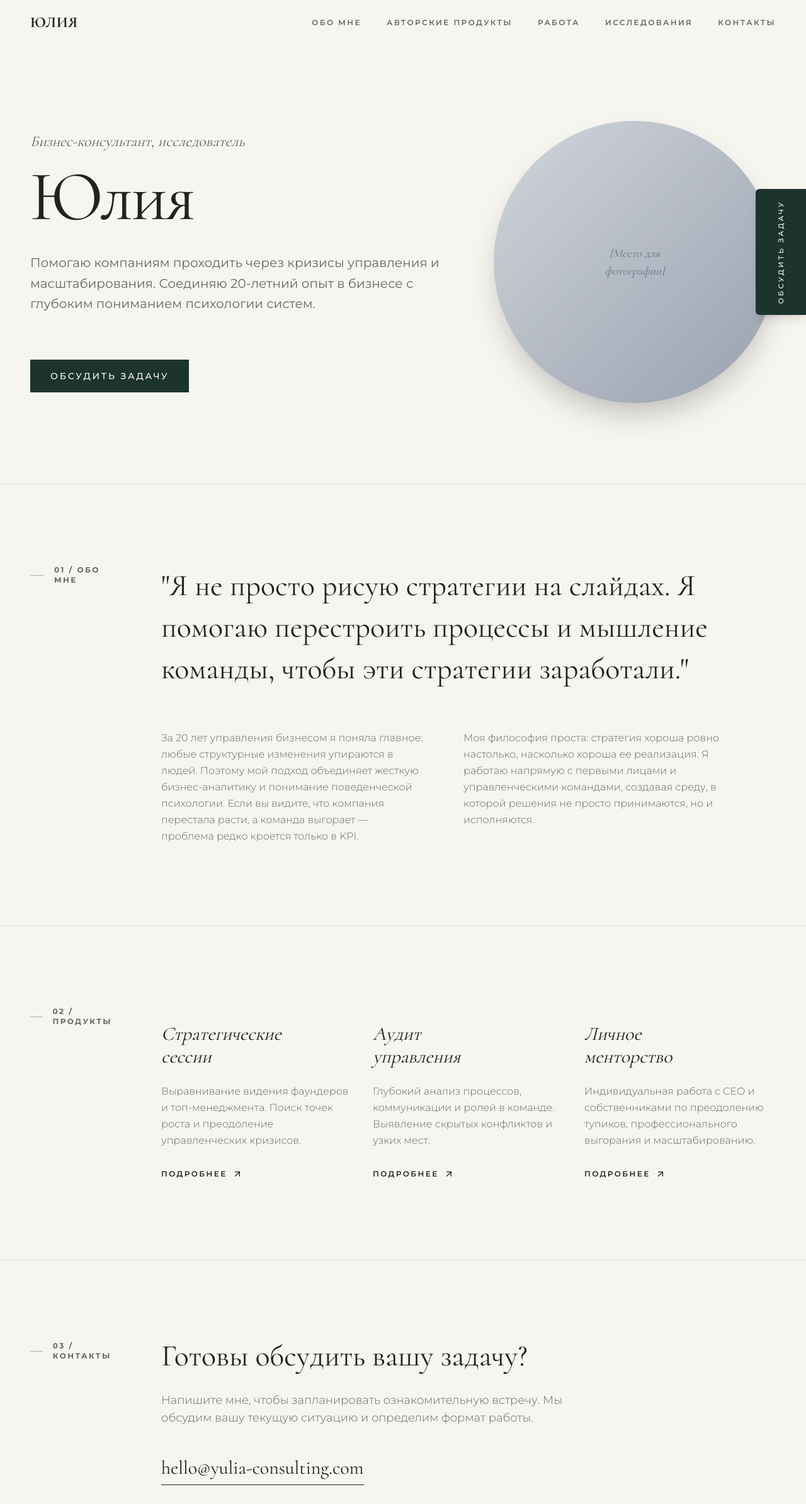
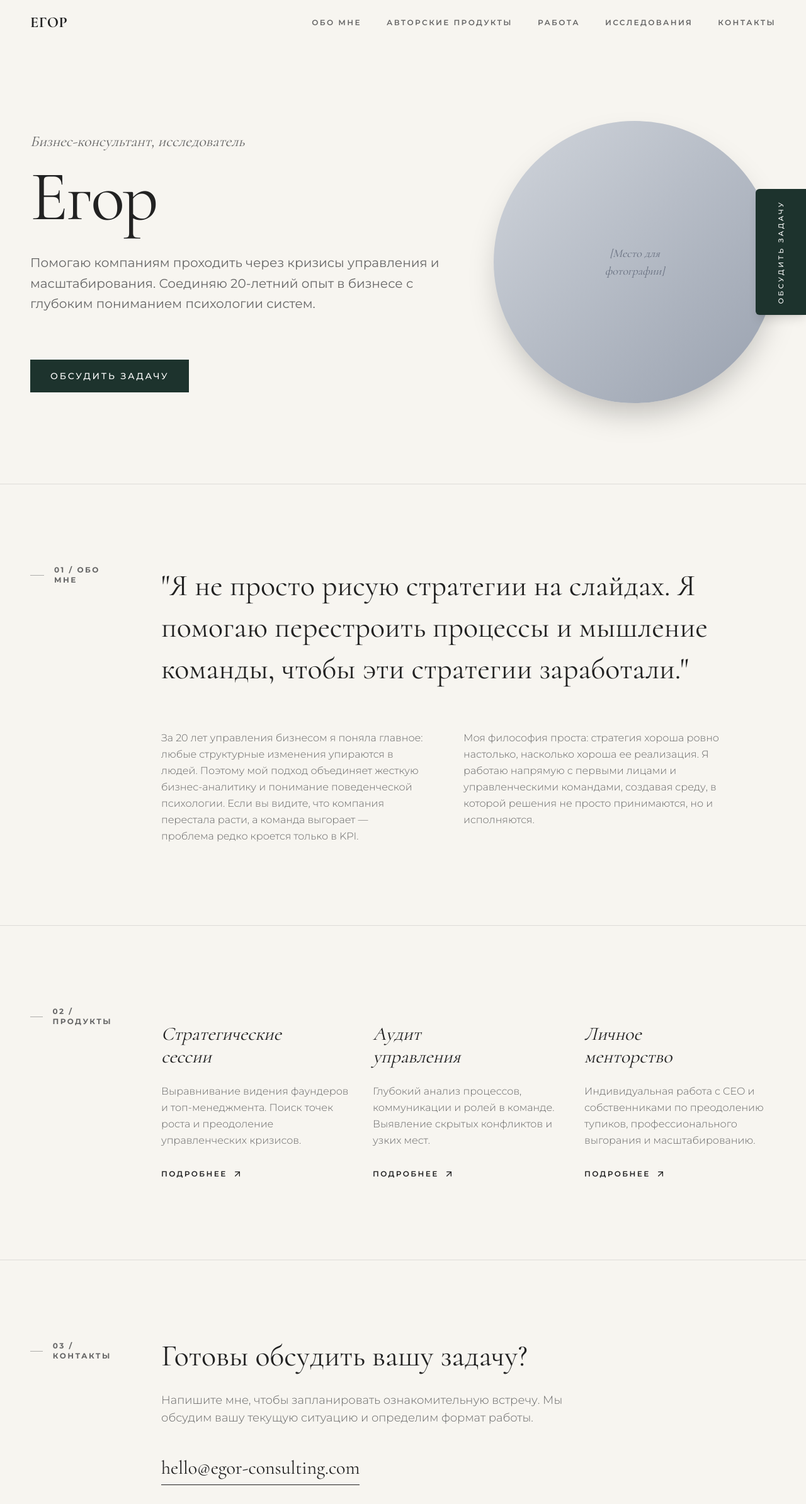
Before and after one commit to stnslv-lxsn/mandolinistonline, a Next.js app: page / in a window 1280 px wide. Shown: the top 2388 px of the page at 63% size. Built offline with nearby package versions, Linux system fonts and the light colour scheme.

Commit message:
chore: change name to Egor

```diff
--- a/src/app/layout.tsx
+++ b/src/app/layout.tsx
@@ -15,7 +15,7 @@ const montserrat = Montserrat({
 });
 
 export const metadata: Metadata = {
-  title: "Юлия | Бизнес-консультант",
+  title: "Егор | Бизнес-консультант",
   description: "Помогаю компаниям проходить через кризисы управления и масштабирования.",
 };
 
--- a/src/app/page.tsx
+++ b/src/app/page.tsx
@@ -18,7 +18,7 @@ export default function Home() {
               Бизнес-консультант, исследователь
             </p>
             <h1 className="font-serif text-6xl md:text-8xl lg:text-[7rem] leading-none text-[#222222] tracking-tight mb-8">
-              Юлия
+              Егор
             </h1>
             <p className="font-sans text-lg md:text-xl text-[#666666] max-w-2xl leading-relaxed">
               Помогаю компаниям проходить через кризисы управления и масштабирования.
@@ -114,7 +114,7 @@ export default function Home() {
             Напишите мне, чтобы запланировать ознакомительную встречу. Мы обсудим вашу текущую ситуацию и определим формат работы.
           </p>
           <a href="mailto:hello@example.com" className="text-2xl md:text-3xl font-serif text-[#222222] hover:text-[#666666] transition-colors border-b border-[#222222] pb-2">
-            hello@yulia-consulting.com
+            hello@egor-consulting.com
           </a>
         </div>
       </EditorialSection>
--- a/src/components/Layout.tsx
+++ b/src/components/Layout.tsx
@@ -47,7 +47,7 @@ export default function Layout({ children }: LayoutProps) {
           isScrolled && !mobileMenuOpen ? "py-4" : ""
         )}>
           <div className="font-serif text-2xl font-bold tracking-wide relative z-50">
-            ЮЛИЯ
+            ЕГОР
           </div>
 
           {/* Desktop Menu */}
```
